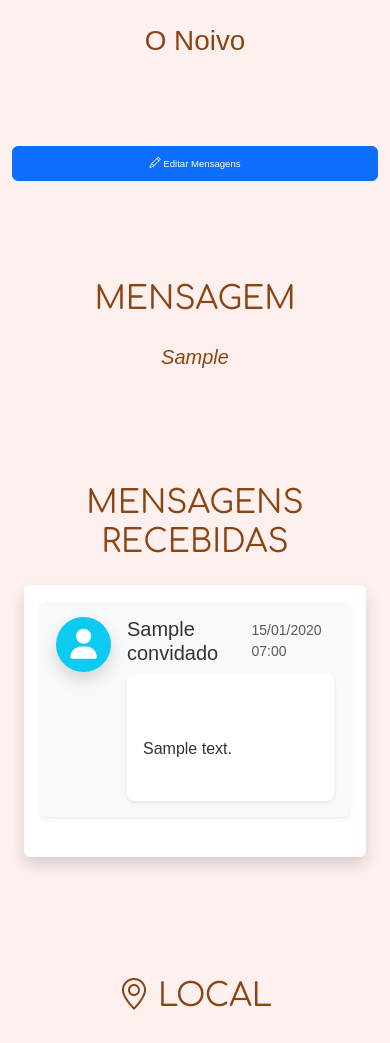
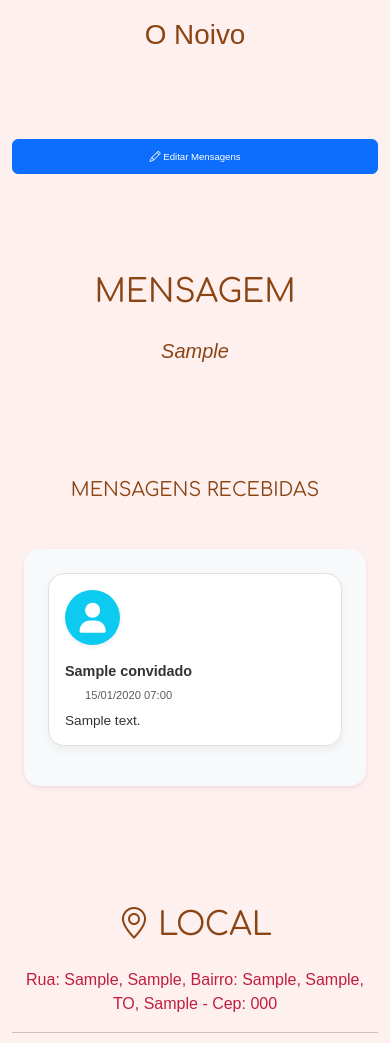
Before and after one commit to warleihc21/eunoiva, a Django app: page /noivos/ in a window 390 px wide. Shown: the part 3995-5038 px from the top of the page. Run offline with Django 5.2, Linux system fonts and the light colour scheme; a user stored in the database is signed in; tables that the repository leaves empty hold one stand-in row (values such as "Sample post"); grey boxes marked "Sample" are stand-in pictures; some libraries are stand-ins or nearby versions.

Commit message:
ajuste layoute de mensagens

```diff
--- a/noivos/templates/home.html
+++ b/noivos/templates/home.html
@@ -127,6 +127,99 @@
 
         .container {
             max-width: 1100px; /* Reduza conforme necessário */
+        }
+
+
+        @media (max-width: 768px) {
+
+
+
+            #mensagem-aos-noivos .mensagem-box {
+                padding: 0.75rem;
+                margin-bottom: 0.75rem;
+                font-size: 0.85rem;
+            }
+
+            #mensagem-aos-noivos .mensagem-box strong {
+                font-size: 0.9rem;
+            }
+
+            #mensagem-aos-noivos .mensagem-box small {
+                font-size: 0.7rem;
+            }
+
+            #mensagem-aos-noivos .mensagem-box .texto {
+                font-size: 0.85rem;
+                line-height: 1.3;
+            }
+
+            #mensagem-aos-noivos h2 {
+                font-size: 1.2rem;
+                text-align: center;
+            }
+
+            #mensagem-aos-noivos textarea {
+                font-size: 0.85rem;
+                min-height: 100px;
+            }
+
+            #mensagem-aos-noivos .form-label {
+                font-size: 0.85rem;
+            }
+
+            #mensagem-aos-noivos button.btn {
+                font-size: 0.85rem;
+                padding: 0.6rem 1rem;
+            }
+
+            #mensagem-aos-noivos .mensagens-container {
+                max-height: 250px;
+                background: #fff0f0;
+            }
+
+
+
+
+        }
+
+        #mensagem-aos-noivos .mensagens-container {
+            max-height: 600px;  /* Limite de altura (ajuste como quiser) */
+            overflow-y: auto;
+            padding-right: 10px; /* Evita que a rolagem fique sobre o conteúdo */
+            background: #fff0f0;
+        }
+
+        #mensagem-aos-noivos .mensagem-box {
+            background: #ffffff;
+            border: 1px solid #e0e0e0;
+            border-radius: 16px;
+            padding: 1rem;
+            margin-bottom: 1rem;
+            box-shadow: 0 4px 8px rgba(0,0,0,0.05);
+            transition: all 0.3s ease-in-out;
+            opacity: 0;
+            transform: translateY(20px);
+            animation: fadeInMessage 0.6s ease forwards;
+        }
+
+        #mensagem-aos-noivos .mensagem-box:hover {
+            transform: translateY(-2px);
+            box-shadow: 0 6px 12px rgba(0,0,0,0.08);
+        }
+
+        @keyframes fadeInMessage {
+            to {
+                opacity: 1;
+                transform: translateY(0);
+            }
+        }
+
+        @media (max-width: 576px) {
+            #mensagem-aos-noivos .form-container {
+                padding: 1rem;
+                margin: 0 auto;
+                width: 100%;
+            }
         }
 
 
@@ -540,24 +633,23 @@
 
 
 
-        <section id="mensagens-recebidas" class="py-5">
+        <section id="mensagem-aos-noivos" class="py-5">
             <div class="container">
-                <div class="text-center mb-4">
+                <div class="text-center mb-5">
                     <h2 class="Comfortaa-Bold display-4 cor-marrom">Mensagens Recebidas</h2>
                 </div>
 
-                <!-- Contêiner com rolagem -->
                 <div class="row justify-content-center">
-                    <div class="col-lg-8">
-                        <div class="p-3 bg-white rounded shadow" style="max-height: 600px; overflow-y: auto;">
+                    <div class="col-12 col-md-10 col-lg-8">
+                        <div class="p-4 bg-light rounded-4 shadow-sm mensagens-container">
                             {% for mensagem in mensagens %}
-                                <div class="d-flex align-items-start mb-4 p-3 rounded shadow-sm bg-light">
+                                <div class="mensagem-box d-flex align-items-start flex-column flex-sm-row">
                                     <!-- Avatar -->
-                                    <div class="flex-shrink-0 me-3">
+                                    <div class="flex-shrink-0 me-sm-3 mb-3 mb-sm-0 text-center">
                                         {% if mensagem.escrita_por.foto_perfil %}
-                                            <img src="{{ mensagem.escrita_por.foto_perfil.url }}" alt="Foto do Convidado" class="rounded-circle shadow" style="width: 55px; height: 55px; object-fit: cover;">
+                                            <img src="{{ mensagem.escrita_por.foto_perfil.url }}" alt="Foto do Convidado" class="rounded-circle shadow-sm" style="width: 55px; height: 55px; object-fit: cover;">
                                         {% else %}
-                                            <div class="rounded-circle bg-info text-white d-flex align-items-center justify-content-center shadow" style="width: 55px; height: 55px; font-size: 30px;">
+                                            <div class="rounded-circle bg-info text-white d-flex align-items-center justify-content-center shadow-sm mx-auto" style="width: 55px; height: 55px; font-size: 30px;">
                                                 <i class="fas fa-user"></i>
                                             </div>
                                         {% endif %}
@@ -565,13 +657,11 @@
 
                                     <!-- Conteúdo da mensagem -->
                                     <div class="flex-grow-1">
-                                        <div class="d-flex justify-content-between align-items-center mb-1">
-                                            <h5 class="mb-0">{{ mensagem.escrita_por.nome_convidado }}</h5>
+                                        <div class="d-flex justify-content-between align-items-center mb-2 flex-column flex-sm-row text-center text-sm-start">
+                                            <strong class="mb-1">{{ mensagem.escrita_por.nome_convidado }}</strong>
                                             <small class="text-muted">{{ mensagem.data_envio|date:"d/m/Y H:i" }}</small>
                                         </div>
-                                        <div class="p-3 bg-white rounded-3 shadow-sm mt-2" style="white-space: pre-wrap;">
-                                            {{ mensagem.texto_mensagem|safe }}
-                                        </div>
+                                        <div class="texto mt-1">{{ mensagem.texto_mensagem|safe }}</div>
                                     </div>
                                 </div>
                             {% empty %}
@@ -582,6 +672,8 @@
                 </div>
             </div>
         </section>
+
+
 
 
 
--- a/templates/static/noivos/css/css.css
+++ b/templates/static/noivos/css/css.css
@@ -359,7 +359,7 @@ body, p, h1, h2, h3, h4, h5, h6, span, div, a, li, button, input, label {
     .card {
         width: 100%;
         height: 20rem; /* Mantém a altura dos cards */
-        padding: 0.5rem; /* Reduz o padding do card */
+        padding: 0.3rem; /* Reduz o padding do card */
     }
 
 
```
Also changed, not shown: convidados/templates/convidados.html (+97 -10 lines).
